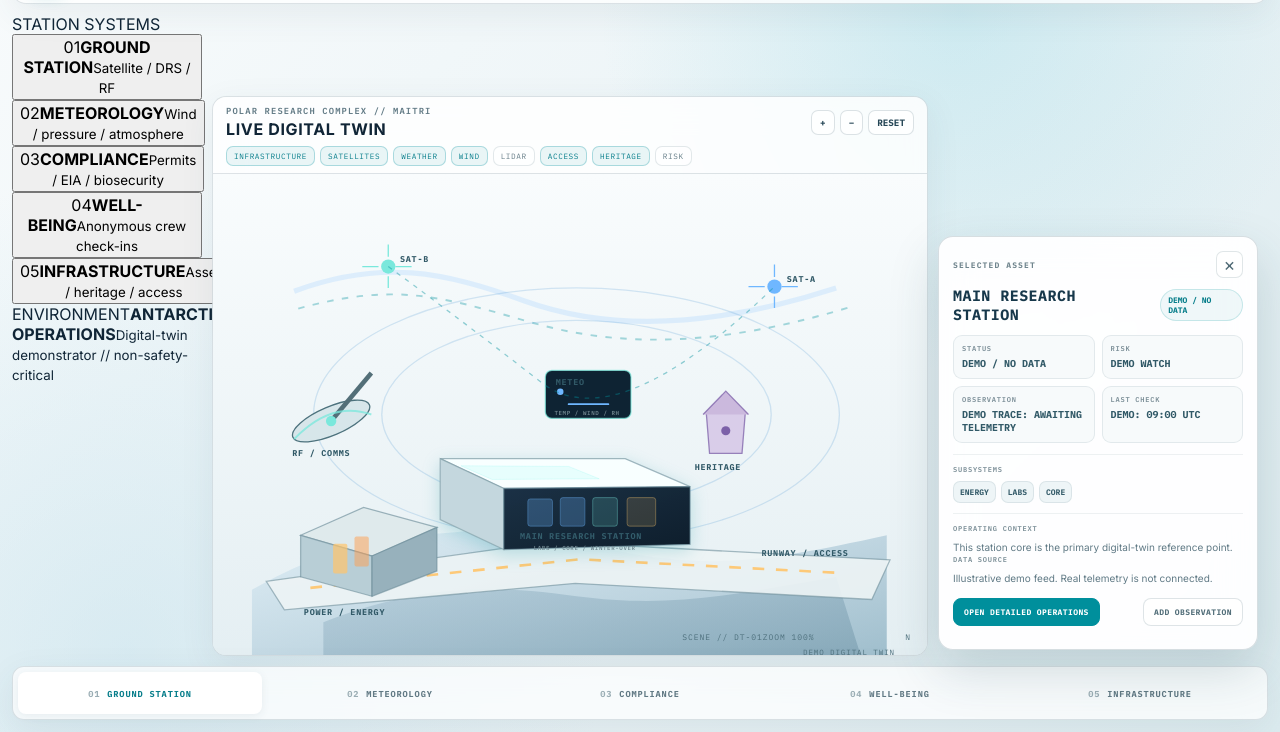
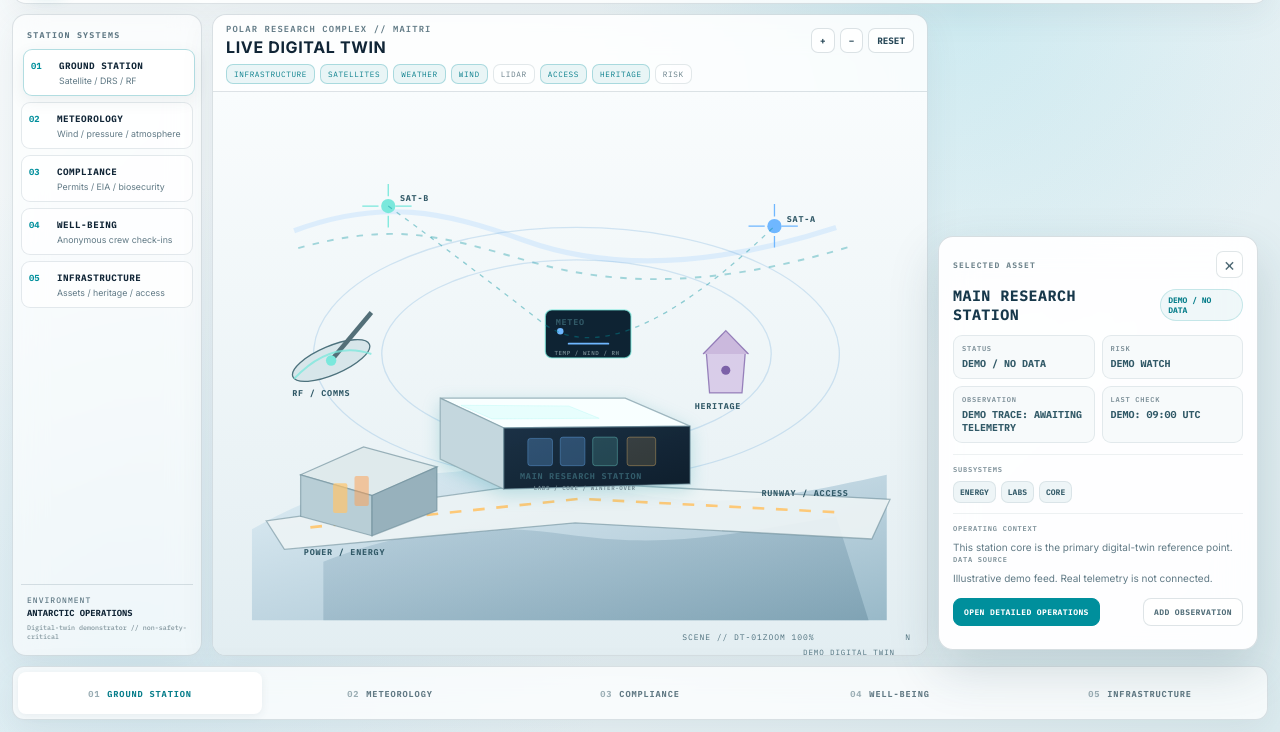
Before and after one commit to aditya0203saxena/adi, a website: page index.html in a window 1280 px wide. Shown: the part 68-800 px from the top of the page. Drawn offline with Linux system fonts and the light colour scheme; no server answers.

Commit message:
Fix console layout and sidebar navigation

```diff
--- a/ui-interaction.css
+++ b/ui-interaction.css
@@ -1,4 +1,12 @@
 /* POLARIS interactive 2.5D + asset drawer restoration */
+.app-shell{grid-template-rows:60px minmax(0,1fr) 54px;grid-template-areas:"header header header" "compartments twin right" "nav nav nav"}
+.sidebar{grid-area:compartments;min-width:0;min-height:0;display:flex;flex-direction:column;padding:10px 8px;border:1px solid var(--line);border-radius:14px;background:rgba(255,255,255,.58);box-shadow:0 10px 34px rgba(46,79,91,.08);backdrop-filter:blur(16px)}
+.sidebar-kicker{padding:4px 6px 9px;color:var(--muted);font:700 .52rem var(--mono);letter-spacing:.15em}
+.nav-item{width:100%;display:flex;align-items:flex-start;gap:8px;text-align:left;border:1px solid rgba(38,78,96,.12);border-radius:9px;background:rgba(255,255,255,.68);padding:9px 7px;color:var(--ink);margin-bottom:6px;transition:.18s ease}
+.nav-item:hover,.nav-item.active{background:#fff;border-color:rgba(0,143,156,.3);box-shadow:0 5px 16px rgba(47,82,94,.08);transform:translateX(2px)}
+.nav-num{flex:0 0 20px;color:var(--comms);font:700 .55rem var(--mono);padding-top:1px}
+.nav-item>b,.nav-item span:last-child{min-width:0}.nav-item b,.nav-item small{display:block}.nav-item b{font:700 .58rem var(--mono);letter-spacing:.05em;white-space:nowrap}.nav-item small{margin-top:3px;color:var(--muted);font-size:.55rem;line-height:1.25;white-space:normal}
+.sidebar-foot{margin-top:auto;padding:10px 6px 3px;border-top:1px solid var(--line);color:var(--muted);font:500 .5rem var(--mono);line-height:1.45}.sidebar-foot span,.sidebar-foot strong,.sidebar-foot small{display:block}.sidebar-foot span{letter-spacing:.13em}.sidebar-foot strong{color:var(--ink);font-size:.55rem}.sidebar-foot small{margin-top:3px;color:var(--soft)}
 #digitalTwin{display:block;width:100%;height:100%;min-height:520px;background:linear-gradient(180deg,#f9fcfd,#e3eef2);cursor:grab;touch-action:none}
 #digitalTwin:active{cursor:grabbing}
 #digitalTwin .asset-group{cursor:pointer;transition:filter .18s,opacity .18s}
@@ -29,6 +37,8 @@
 .detail-modal{position:fixed;inset:0;z-index:100;display:none;align-items:center;justify-content:center;padding:32px}.detail-modal.open{display:flex}.detail-modal-backdrop{position:absolute;inset:0;background:rgba(10,31,42,.48);backdrop-filter:blur(4px)}.detail-modal-card{position:relative;width:min(1100px,94vw);height:min(760px,90vh);background:#f8fbfc;border:1px solid rgba(34,72,91,.18);border-radius:16px;box-shadow:0 30px 90px rgba(13,44,57,.3);overflow:hidden}.detail-modal-head{height:60px;display:flex;align-items:center;justify-content:space-between;padding:0 16px;border-bottom:1px solid rgba(34,72,91,.12);background:rgba(255,255,255,.9)}.detail-modal-head h2{margin:4px 0 0;font:800 15px "IBM Plex Mono",monospace;color:#17384b}.detail-modal-card iframe{width:100%;height:calc(100% - 60px);border:0;background:#f8fbfc}.modal-open{overflow:hidden}
 @media(max-width:1100px){.asset-drawer{right:14px;bottom:70px;width:min(320px,calc(100vw - 28px))}.detail-modal{padding:16px}.detail-modal-card{width:96vw;height:92vh}}
 @media(max-width:900px){
+	.app-shell{grid-template-rows:auto minmax(420px,1fr) auto;grid-template-areas:"header" "twin" "right" "compartments" "nav"}
+	.sidebar{min-height:0}
 	.center-panel{min-height:0}
 	.asset-drawer{bottom:12px;max-height:min(58vh,440px)}
 	.detail-modal-card{height:calc(100vh - 24px)}
```
